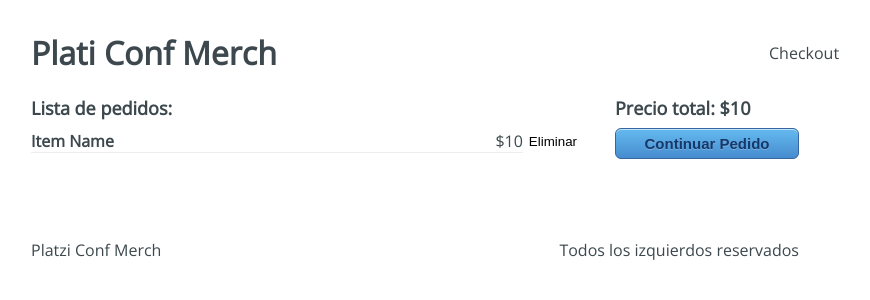
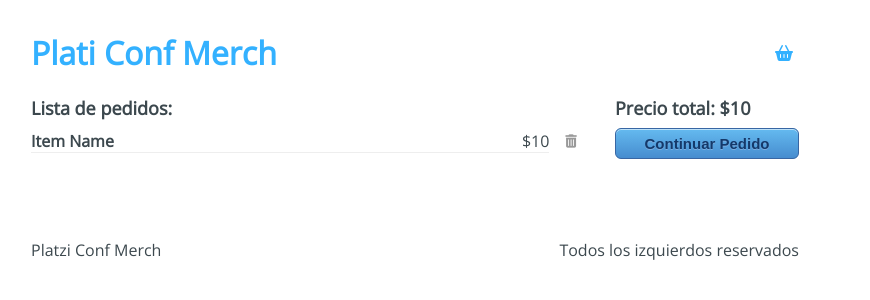
Before and after one commit to Neyen999/platziconf-merch, a React app: page /checkout in a window 1280 px wide. Shown: the top 300 px of the page, without its empty margins (225-1095 px from the left). Built offline with nearby package versions, Linux system fonts and the light colour scheme.

Commit message:
Integración de Iconos con FontAwesome y conexión con React Router

```diff
--- a/public/index.html
+++ b/public/index.html
@@ -4,7 +4,8 @@
   <meta charset="UTF-8">
   <meta http-equiv="X-UA-Compatible" content="IE=edge">
   <meta name="viewport" content="width=device-width, initial-scale=1.0">
-  <title>Platzi Conf Store</title>
+  <title>Platzi Conf Merch</title>
+  <script src="https://kit.fontawesome.com/473d269aa9.js" crossorigin="anonymous"></script>
 </head>
 <body>
   <div id="app"></div>
--- a/src/components/Header.jsx
+++ b/src/components/Header.jsx
@@ -1,10 +1,17 @@
 import React from 'react';
+import { Link } from 'react-router-dom';
 import '../styles/components/Header.css';
 
 const Header = () => (
   <div className="Header">
-    <h1 className="Header-title">Plati Conf Merch</h1>
-    <div className="Header-checkout">Checkout</div>
+    <h1 className="Header-title">
+      <Link to="/">Plati Conf Merch</Link>
+    </h1>
+    <div className="Header-checkout">
+      <Link to="/checkout">
+        <i className="fas fa-shopping-basket" title="Checkout" />
+      </Link>
+    </div>
   </div>
 );
 
--- a/src/containers/Checkout.jsx
+++ b/src/containers/Checkout.jsx
@@ -1,5 +1,6 @@
 /* eslint-disable arrow-body-style */
 import React from 'react';
+import { Link } from 'react-router-dom';
 import '../styles/components/Checkout.css';
 
 const Checkout = () => {
@@ -12,12 +13,16 @@
             <h4>Item Name</h4>
             <span>$10</span>
           </div>
-          <button type="button">Eliminar</button>
+          <button type="button">
+            <i className="fas fa-trash-alt" title="Eliminar" />
+          </button>
         </div>
       </div>
       <div className="Checkout-sidebar">
         <h3>Precio total: $10</h3>
-        <button type="button">Continuar Pedido</button>
+        <Link to="/checkout/information">
+          <button type="button">Continuar Pedido</button>
+        </Link>
       </div>
     </div>
   );
--- a/src/containers/Information.jsx
+++ b/src/containers/Information.jsx
@@ -1,5 +1,6 @@
 /* eslint-disable arrow-body-style */
 import React from 'react';
+import { Link } from 'react-router-dom';
 import '../styles/components/Information.css';
 
 const Information = () => {
@@ -24,7 +25,9 @@
         </div>
         <div className="Information-buttons">
           <div className="Information-back">Regresar</div>
-          <div className="Information-next">Pagar</div>
+          <div className="Information-next">
+            <Link to="/checkout/payment">Pagar</Link>
+          </div>
         </div>
       </div>
       <div className="Information-sidebar">
```
